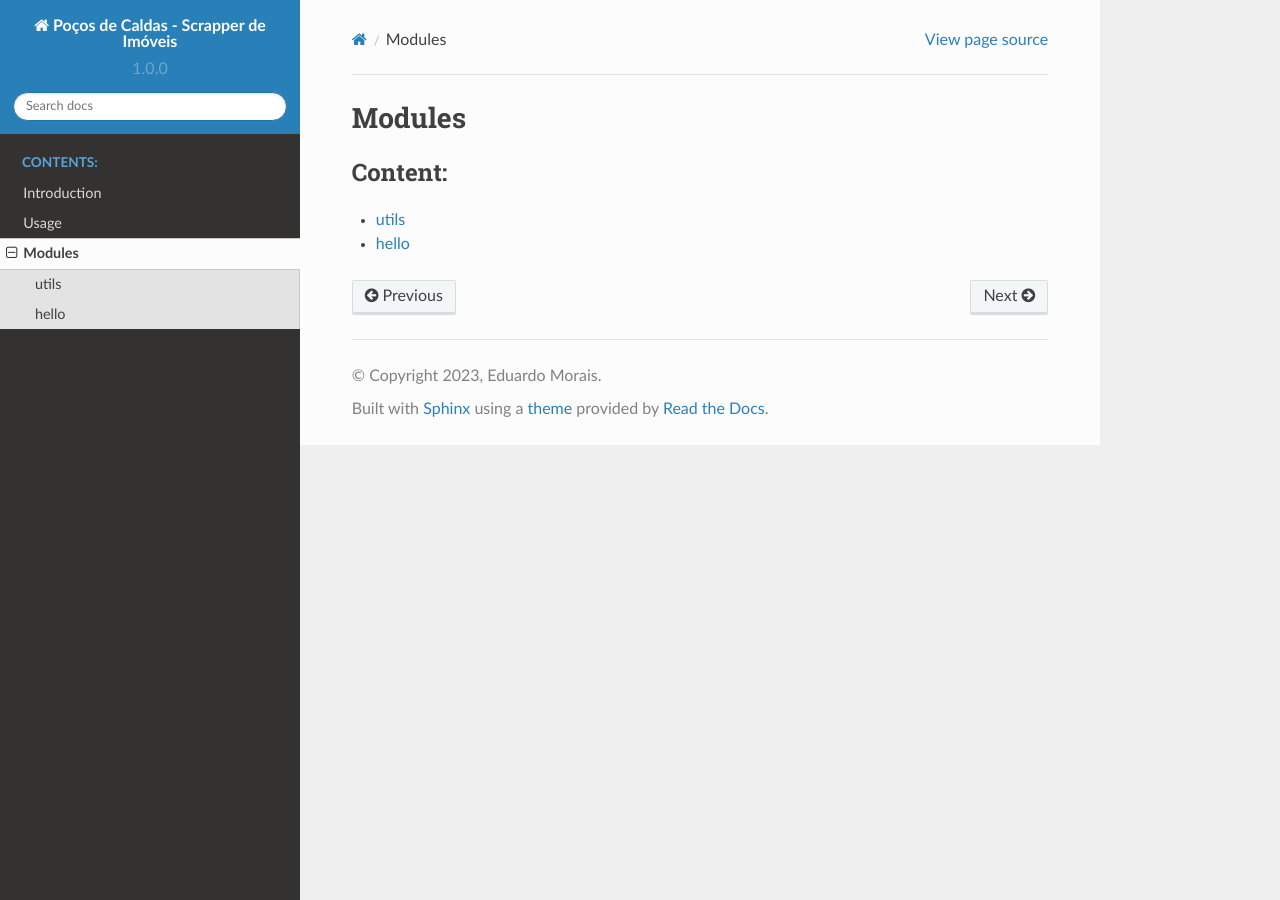
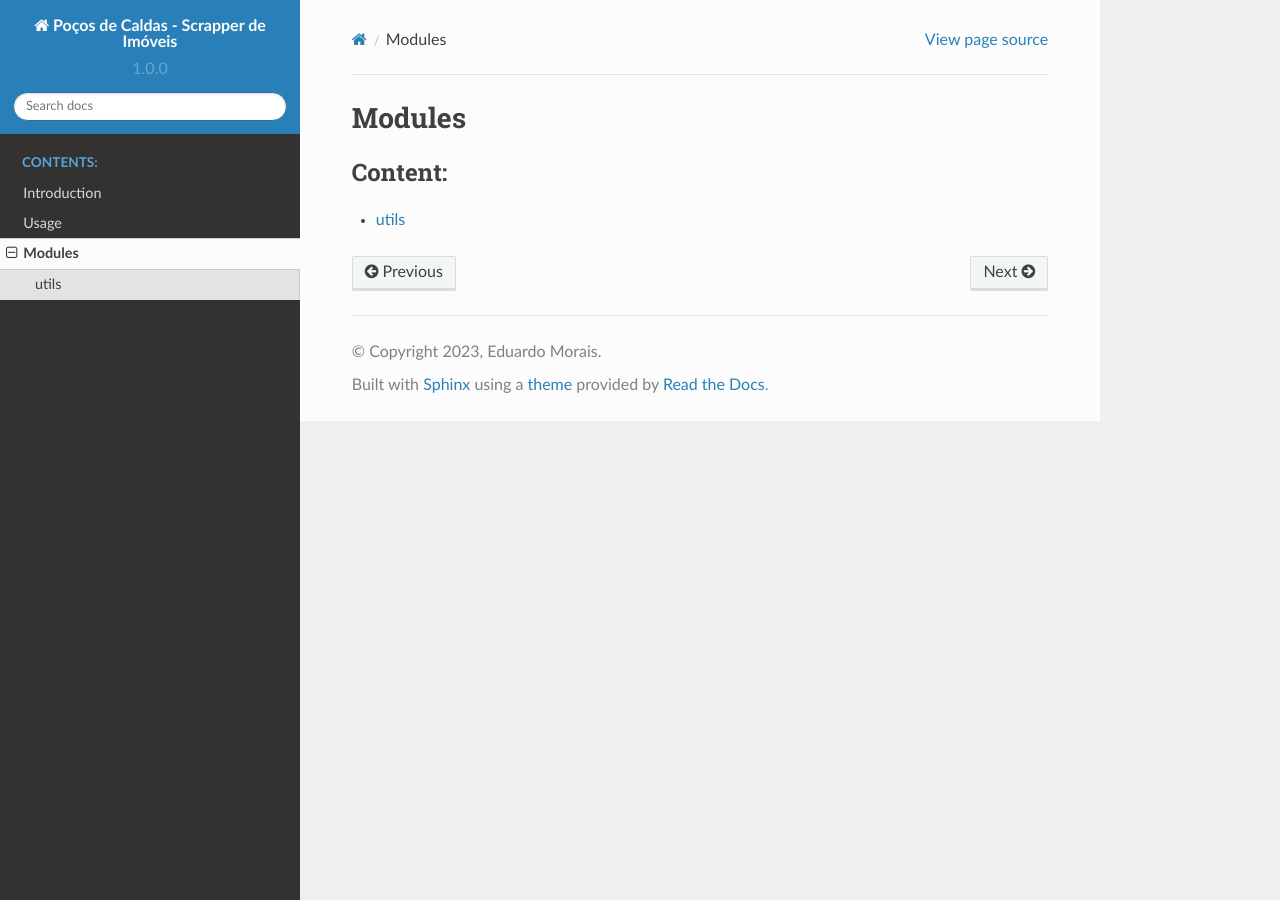
Before and after one commit to emdemor/pc_zap_scrapper, a Sphinx documentation site: the page built from docs/source/modules.rst, in a window 1280 px wide. Built offline with Sphinx 7.4.7 and the Read the Docs theme 2.0.0, drawn with Linux system fonts in a browser that asks for light colours.

Commit message:
ifx: docs

```diff
--- a/docs/source/_files/_modules/mymodule/hello.rst
+++ /dev/null
@@ -1,6 +0,0 @@
-hello
-========
-
-
-.. automodule:: mymodule.hello
-   :members:
--- a/docs/source/modules.rst
+++ b/docs/source/modules.rst
@@ -7,4 +7,3 @@ Modules
    :caption: Content:
 
    _files/_modules/utils.rst
-   _files/_modules/mymodule/hello.rst
```
